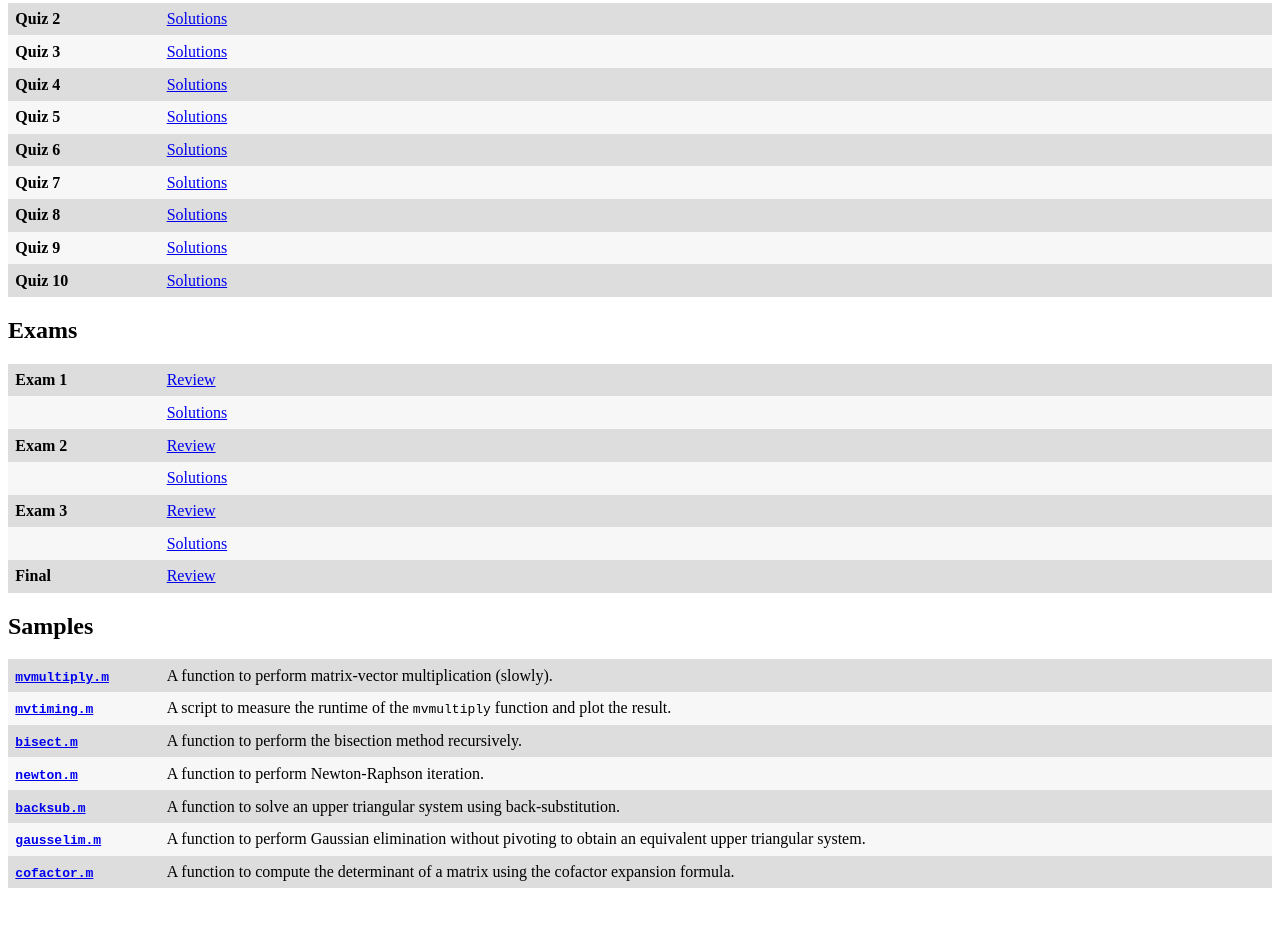
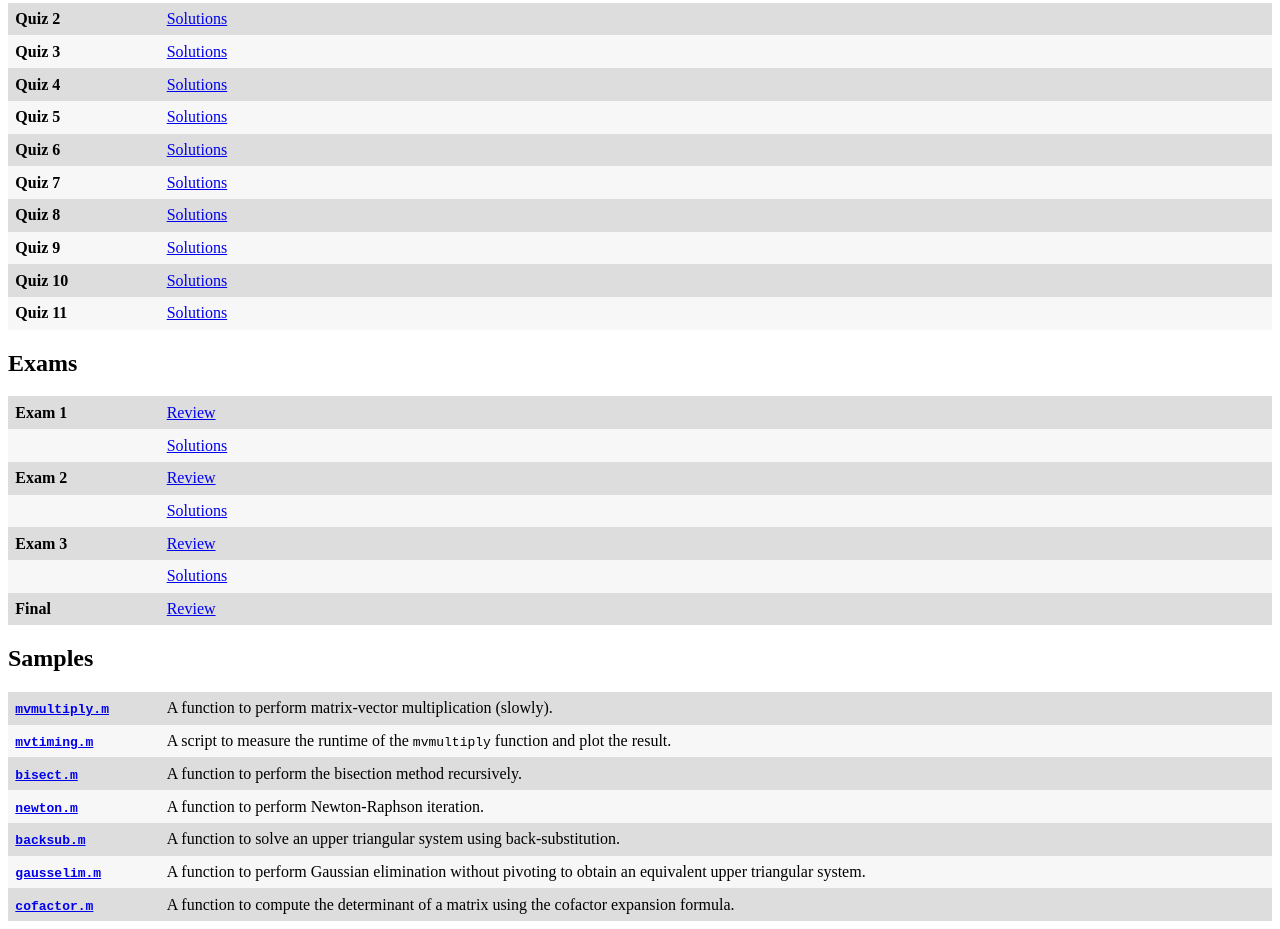
Before and after one commit to pennybacker/math375, a plain HTML site: page index.html in a window 1280 px wide. Shown: the part 922-1851 px from the top of the page. Before the commit the page ends 1818 px from the top, so only its background shows below. Drawn offline with Linux system fonts and the light colour scheme.

Commit message:
added quiz 11 solutions

```diff
--- a/index.html
+++ b/index.html
@@ -141,6 +141,10 @@
   <th>Quiz 10</th>
   <td><a href="quiz10solutions.pdf">Solutions</a></td>
 </tr>
+<tr>
+  <th>Quiz 11</th>
+  <td><a href="quiz11solutions.pdf">Solutions</a></td>
+</tr>
 </table>
 
 <h2>Exams</h2>
```
Also changed, not shown: 1 other file.
